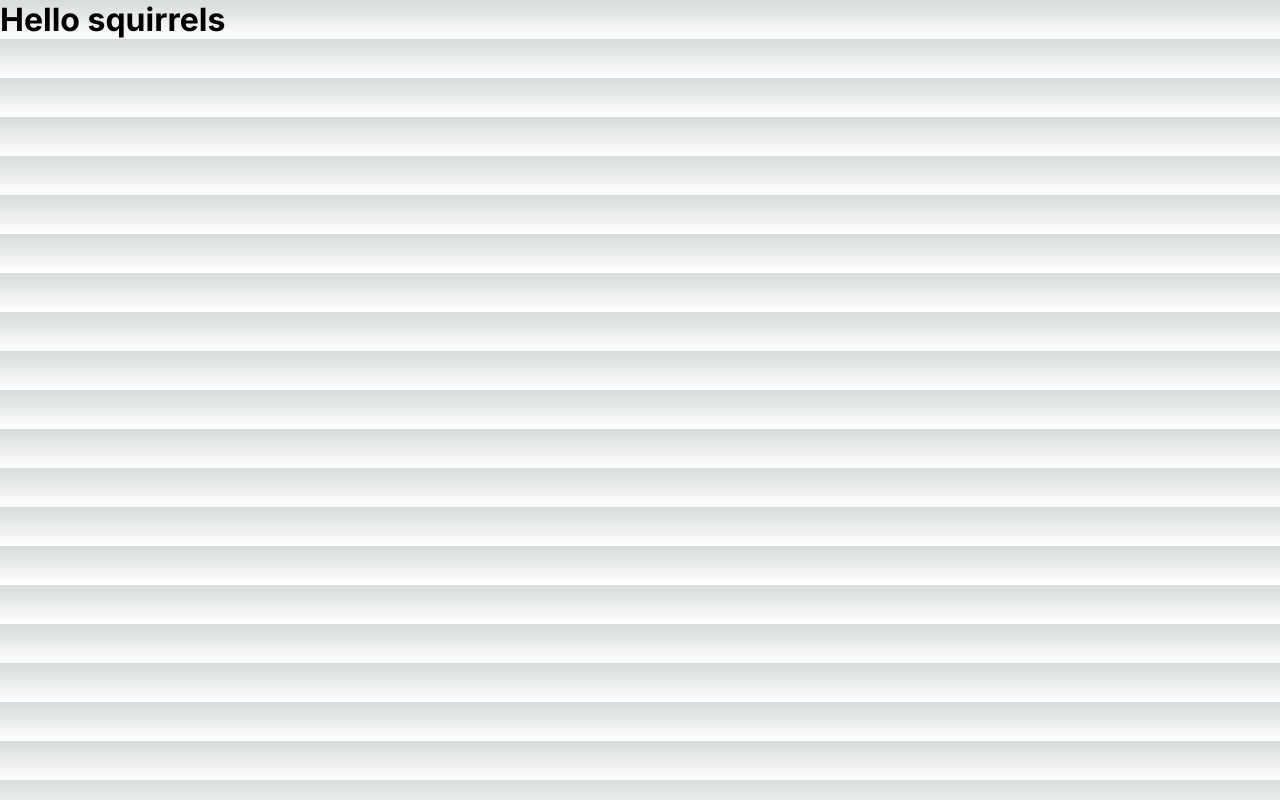
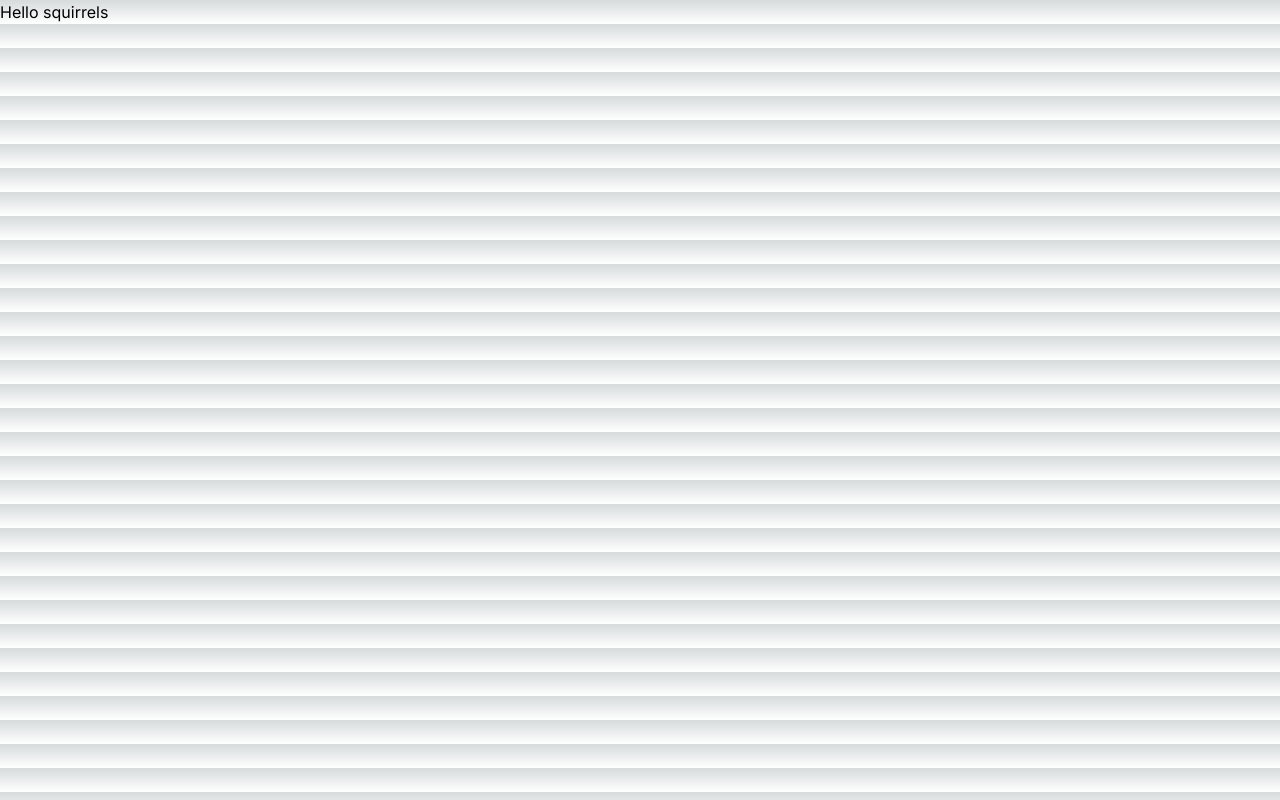
Before and after one commit to Kate-Hooker/postit, a Next.js app in the folder postit/: page / in a window 1280 px wide. Built offline with nearby package versions, Linux system fonts and the light colour scheme.

Commit message:
tailwind tested and working, CSS adjusted, tailwind config complete

```diff
--- a/postit/app/globals.css
+++ b/postit/app/globals.css
@@ -1,3 +1,7 @@
+@tailwind base;
+@tailwind components;
+@tailwind utilities;
+
 :root {
   --max-width: 1100px;
   --border-radius: 12px;
--- a/postit/tailwind.config.js
+++ b/postit/tailwind.config.js
@@ -1,6 +1,10 @@
 /** @type {import('tailwindcss').Config} */
 module.exports = {
-  content: [],
+  content: [
+    "./app/**/*.{js,ts,jsx,tsx}",
+    "./pages/**/*.{js,ts,jsx,tsx}",
+    "./components/**/*.{js,ts,jsx,tsx}",
+  ],
   theme: {
     extend: {},
   },
```
